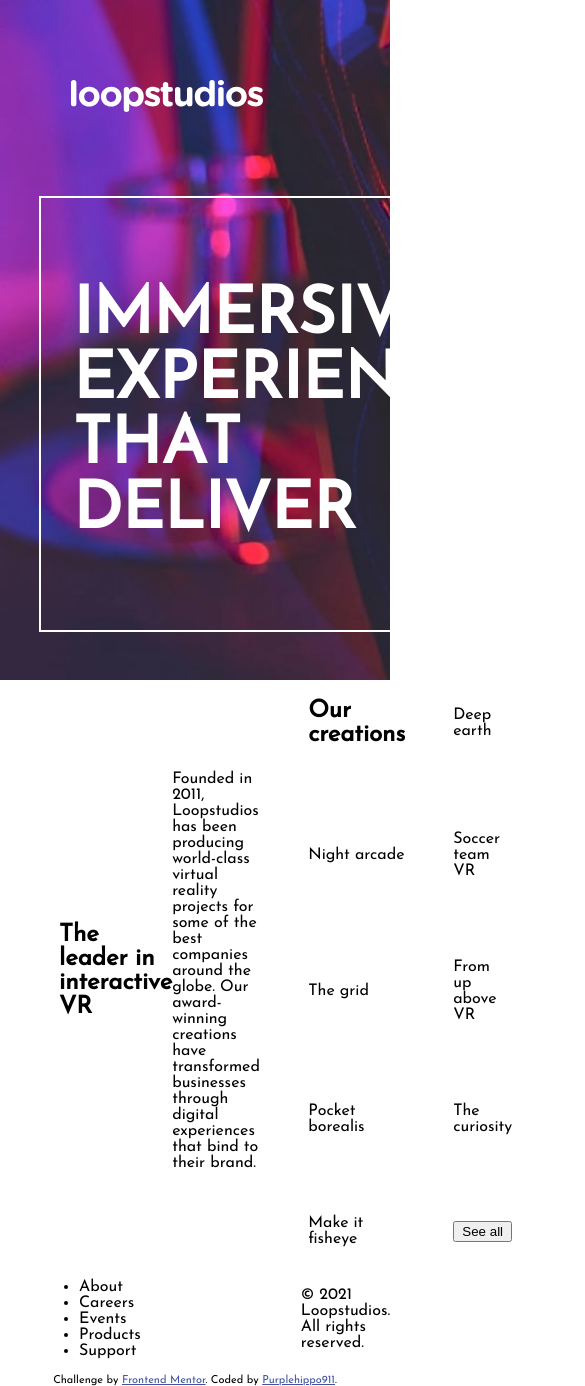
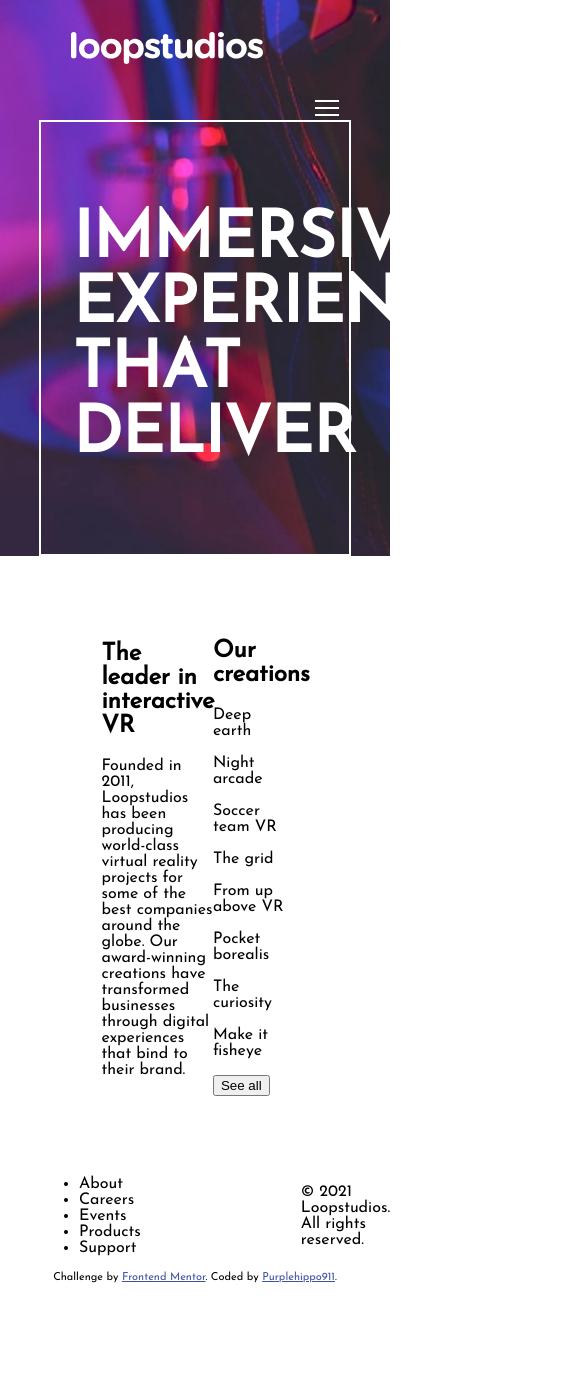
Before and after one commit to purplehippo911/loopstudios, a Vue app: page / in a window 390 px wide. Shown: the top 1386 px of the page, 585 px wide, since content can reach past the window. After the commit the page ends 1283 px from the top, so only its background shows below. Built offline with nearby package versions, Linux system fonts and the light colour scheme.

Commit message:
🧨 fixed some overflow issues with the header on small screens

```diff
--- a/src/components/HeaderPart.vue
+++ b/src/components/HeaderPart.vue
@@ -121,14 +121,12 @@ export default {
 
 </script>
 
-<style lang="scss">
+<style lang="scss" scoped>
 @import '../_variables';
 
 
 
 header {
-  width: 100%;
-  padding: 3rem 0;
   background: url("../assets/images/desktop/image-hero.jpg") no-repeat;
   background-size: cover;
 
@@ -141,13 +139,10 @@ header {
 .grid {
   display:grid;
   align-items: center;
-  grid-template-columns: 3fr 2fr;
-  gap: 3rem;
+  grid-template-columns: repeat(auto-fill, minmax(200px, 1fr));
 }
 
 .logo {
-  margin-right:auto;
-  width:100%;
   padding:2rem,
 }
 
@@ -195,8 +190,10 @@ header {
 
 
 .header__icons {
-  justify-self:end;
   width:3rem;
+  justify-self: end;
+  grid-row-start: 2;
+  text-align:center;
   &:focus ~ nav {
     display:flex;
   }
@@ -219,7 +216,7 @@ header {
   font-size: 2.7em;
   border: 2px solid $White;
   color:$White;
-  grid-row-start: 2;
+  grid-column: span 2;
 }
 
 .header__title {
--- a/src/components/MainPart.vue
+++ b/src/components/MainPart.vue
@@ -1,6 +1,6 @@
 <template>
     <main>
-        <div class="container grid">
+        <div class="container row">
             <section class="interactive-section">
                 <div class="container row">
                     <picture>
@@ -9,6 +9,7 @@
                         <img src="../assets/images/mobile/image-interactive.jpg" alt="someone playing a VR game">
                     </picture>
 
+                    <div class="interactive__col">
                         <h1 class="interactive__title">
                             The leader in interactive VR
                         </h1>
@@ -18,6 +19,7 @@
                             creations have transformed businesses through digital experiences that bind
                             to their brand.
                         </p>
+                    </div>
                 </div>
             </section>
 
@@ -62,12 +64,23 @@ export default {
     name: 'MainPart',
     data() {
         return {
-            message: 'this finally works, right'
         }
     }
     }
 </script>
 
 <style lang="scss">
+    @import '../_variables';
+
+    main {
+        margin: 2rem;
+        padding: 2rem;
+    }
+
+    section {
+        width:80%;
+
+    }
+
 
 </style>
```
Lines whose indentation alone changed are shown as unchanged.
